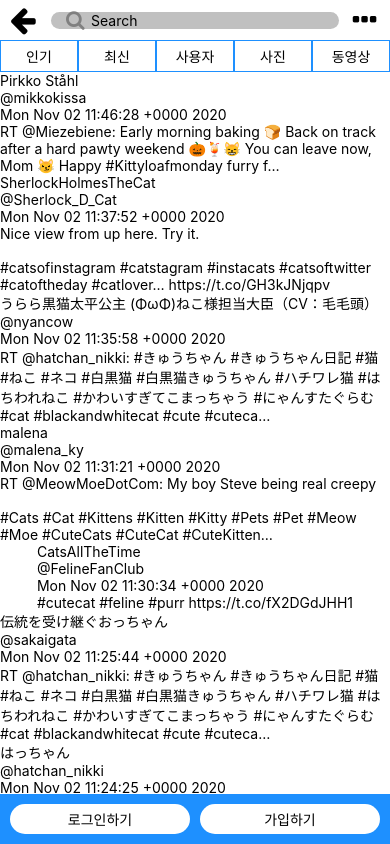
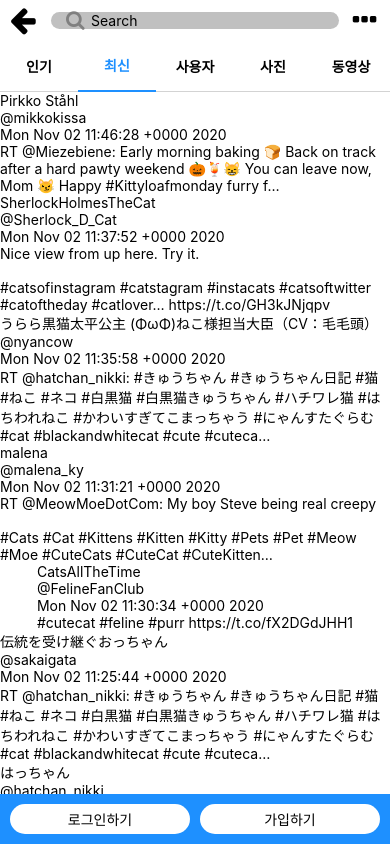
Before and after one commit to dev-song/mini-twitter-rn, a React Native app: screen / in a window 390 px wide. Built offline with nearby package versions, Linux system fonts and the light colour scheme.

Commit message:
Emphasize selected category only #8

```diff
--- a/App.js
+++ b/App.js
@@ -1,16 +1,9 @@
 import React from 'react';
-import {
-  SafeAreaView,
-  StyleSheet,
-  ScrollView,
-  Text,
-  StatusBar,
-} from 'react-native';
+import { SafeAreaView, StyleSheet, ScrollView, StatusBar } from 'react-native';
 
 import Header from './components/Header';
 import CategoriesTabBar from './components/CategoriesTabBar';
 import SignInUpOverlay from './components/SignInUpOverlay';
-import SampleText from './components/SampleText';
 import TweetBox from './components/TweetBox';
 
 import { tweets } from './data/tweets';
@@ -21,24 +14,28 @@
     this.state = {
       isLoading: true,
       searchQuery: '',
+      selectedCategory: 'latest',
       tweets,
     };
   }
 
   render() {
-    const { statuses } = this.state.tweets;
+    const {
+      selectedCategory,
+      tweets: { statuses },
+    } = this.state;
 
     return (
       <>
         <StatusBar />
         <SafeAreaView style={styles.safeArea}>
           <Header />
-          <CategoriesTabBar />
+          <CategoriesTabBar selectedCategory={selectedCategory} />
           <ScrollView
             contentInsetAdjustmentBehavior="automatic"
             contentContainerStyle={styles.scrollView}
           >
-            {statuses.map(tweet => (
+            {statuses.map((tweet) => (
               <TweetBox {...tweet} />
             ))}
           </ScrollView>
--- a/components/CategoriesTabBar.js
+++ b/components/CategoriesTabBar.js
@@ -3,23 +3,47 @@
 
 import TabBarItem from './TabBarItem';
 
-function CategoriesTabBar() {
+function CategoriesTabBar({ selectedCategory }) {
+  const tabBarItems = [
+    {
+      en: 'top',
+      kr: '인기',
+    },
+    {
+      en: 'latest',
+      kr: '최신',
+    },
+    {
+      en: 'people',
+      kr: '사용자',
+    },
+    {
+      en: 'photos',
+      kr: '사진',
+    },
+    {
+      en: 'videos',
+      kr: '동영상',
+    },
+  ];
+
   return (
     <View style={styles.tabBar}>
-      <TabBarItem categoryName='인기' />
-      <TabBarItem categoryName='최신' />
-      <TabBarItem categoryName='사용자' />
-      <TabBarItem categoryName='사진' />
-      <TabBarItem categoryName='동영상' />
+      {tabBarItems.map(({ en, kr }) => (
+        <TabBarItem
+          categoryName={kr}
+          selected={selectedCategory === en ? true : false}
+        />
+      ))}
     </View>
-  )
+  );
 }
 
 const styles = StyleSheet.create({
   tabBar: {
     alignSelf: 'stretch',
     flexDirection: 'row',
-  }
-})
+  },
+});
 
 export default CategoriesTabBar;
--- a/components/TabBarItem.js
+++ b/components/TabBarItem.js
@@ -1,10 +1,12 @@
 import React from 'react';
 import { TouchableHighlight, Text, StyleSheet } from 'react-native';
 
-function TabBarItem({ categoryName }) {
+function TabBarItem({ categoryName, selected }) {
   return (
-    <TouchableHighlight style={styles.item}>
-      <Text>{categoryName}</Text>
+    <TouchableHighlight style={selected ? styles.selected : styles.normal}>
+      <Text style={selected ? styles.selectedText : styles.normalText}>
+        {categoryName}
+      </Text>
     </TouchableHighlight>
   );
 }
@@ -12,14 +14,30 @@
 const ITEM_HIGHLIGHT_COLOR = 'dodgerblue';
 
 const styles = StyleSheet.create({
-  item: {
+  selected: {
     flex: 1,
     justifyContent: 'center',
     alignItems: 'center',
     paddingHorizontal: 10,
-    paddingVertical: 5,
-    borderWidth: 1,
-    borderColor: ITEM_HIGHLIGHT_COLOR,
+    paddingVertical: 15,
+    borderBottomWidth: 2,
+    borderBottomColor: ITEM_HIGHLIGHT_COLOR,
+  },
+  normal: {
+    flex: 1,
+    justifyContent: 'center',
+    alignItems: 'center',
+    paddingHorizontal: 10,
+    paddingVertical: 15,
+    borderBottomWidth: 1,
+    borderBottomColor: 'lightgray',
+  },
+  selectedText: {
+    fontWeight: 'bold',
+    color: ITEM_HIGHLIGHT_COLOR,
+  },
+  normalText: {
+    fontWeight: 'bold',
   }
 });
 
```
